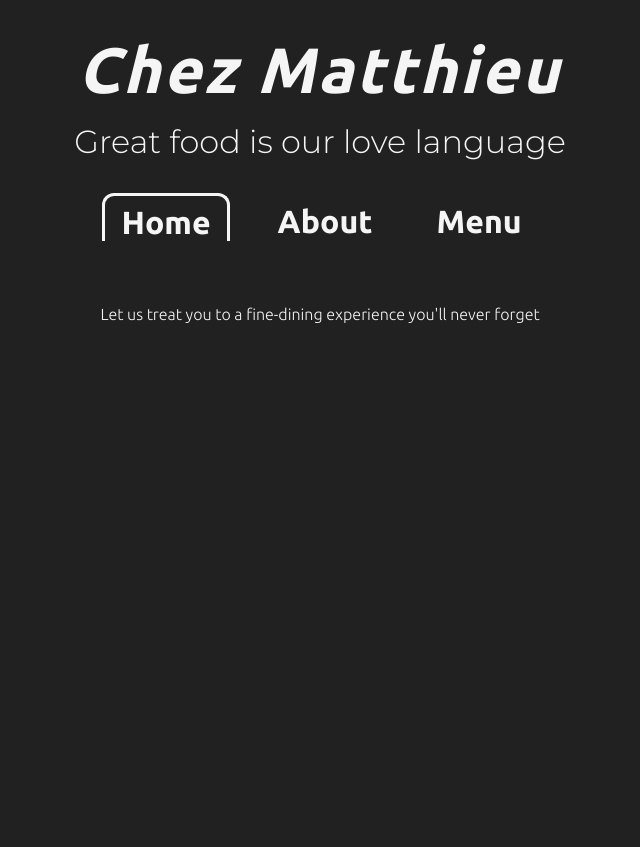
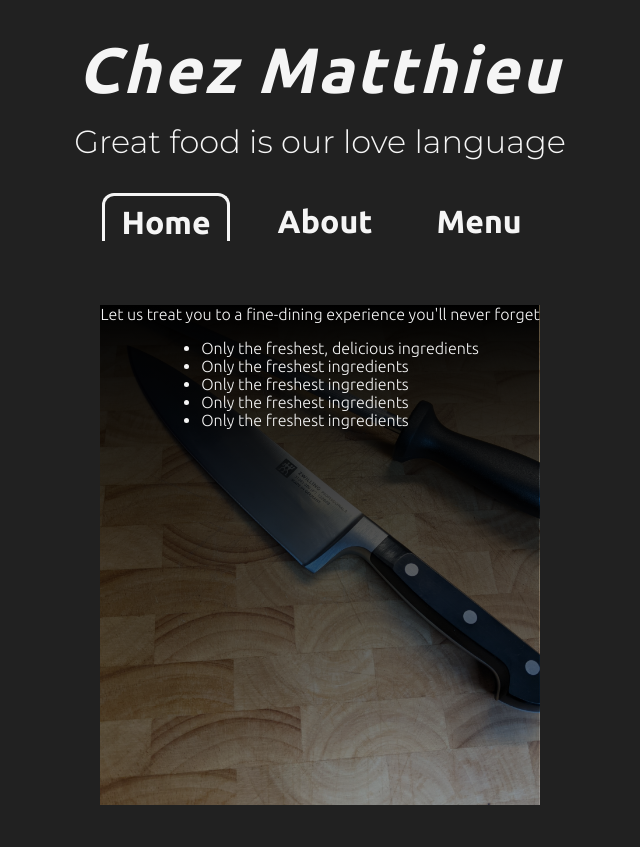
Before and after one commit to socrastein/restaurant-page, a website built with webpack: page dist/index.html in a window 1280 px wide. Shown: the top 847 px of the page, without its empty margins (320-960 px from the left). Built offline with nearby package versions, Linux system fonts and the light colour scheme.

Commit message:
Add BG image and list skeleton to home page

```diff
--- a/src/home.js
+++ b/src/home.js
@@ -1,5 +1,3 @@
-
-
 // import Picture from './picture.jpg';
 
 // Add the image to an existing div
@@ -21,6 +19,25 @@ function loadHome(){
   page.appendChild(welcome);
 
   const list = document.createElement('ul');
+  page.appendChild(list);
+
+  const list1 = document.createElement('li');
+  list1.innerHTML = 'Only the freshest, delicious ingredients'
+  list.appendChild(list1);
+  const list2 = document.createElement('li');
+  list2.innerHTML = 'Only the freshest ingredients'
+  list.appendChild(list2);
+  const list3 = document.createElement('li');
+  list3.innerHTML = 'Only the freshest ingredients'
+  list.appendChild(list3);
+  const list4 = document.createElement('li');
+  list4.innerHTML = 'Only the freshest ingredients'
+  list.appendChild(list4);
+  const list5 = document.createElement('li');
+  list5.innerHTML = 'Only the freshest ingredients'
+  list.appendChild(list5);
+
+
 
 
 
--- a/src/index.js
+++ b/src/index.js
@@ -1,6 +1,5 @@
 import "./style.css";
 import gitLogo from "./pics/github.svg";
-import knife from './pics/knife.jpg';
 
 // import Picture from './picture.jpg';
 
--- a/src/style.css
+++ b/src/style.css
@@ -75,14 +75,12 @@ body {
 
 }
 
-.homePage {
-  background-image: linear-gradient(
-    rgba(0,0,0,.3),
-    rgba(0,0,0,.3),
-    url(./pics/knife.jpg));
-
-    height: 500px;
-    width: 500px;
+#homePage {
+  background-image: linear-gradient(rgba(0,0,0,1),rgba(0,0,0,.3)),url('./pics/knife.jpg');
+  background-size: cover;
+  background-repeat: no-repeat;
+  background-position: center;
+  height: 500px;
 }
 
 
```
Also changed, not shown: dist/main.js.
